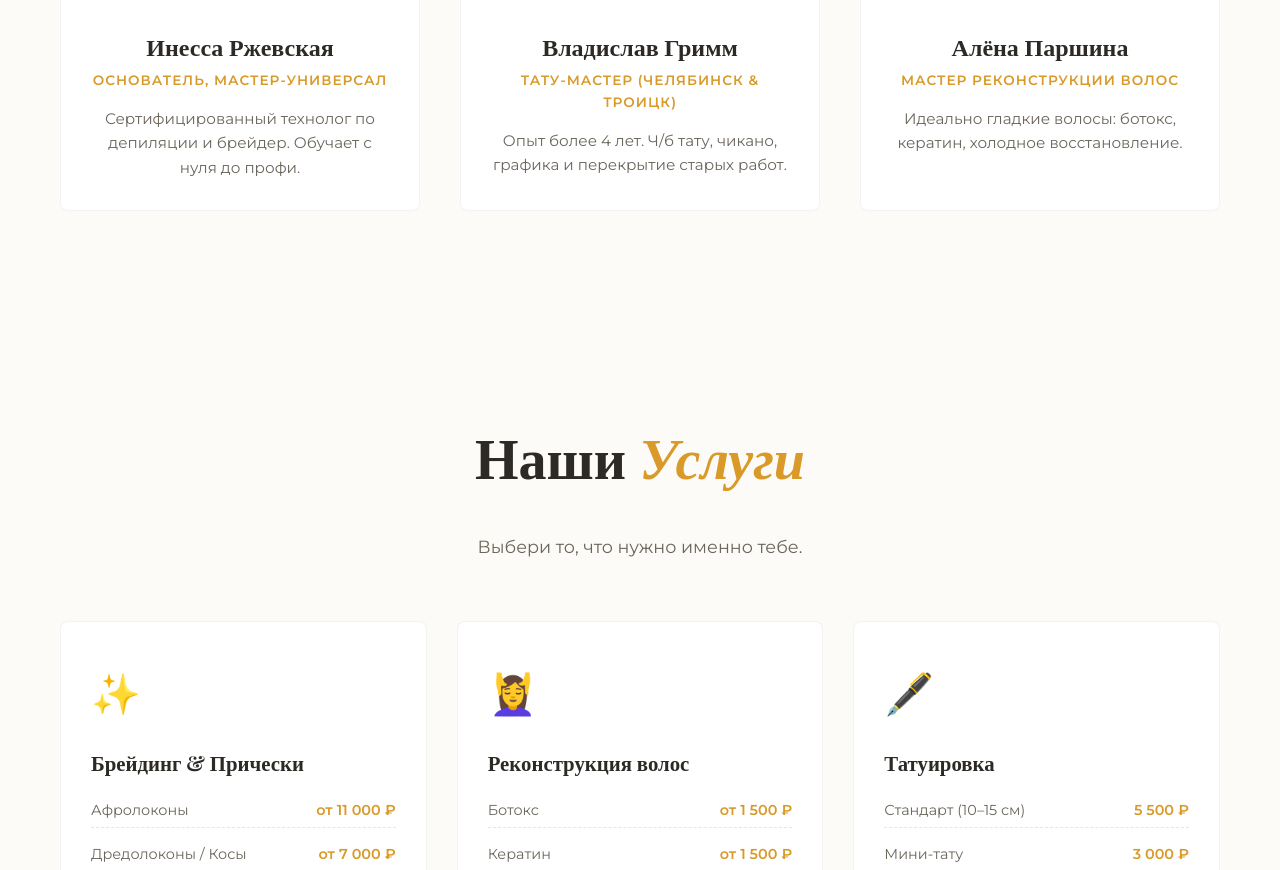
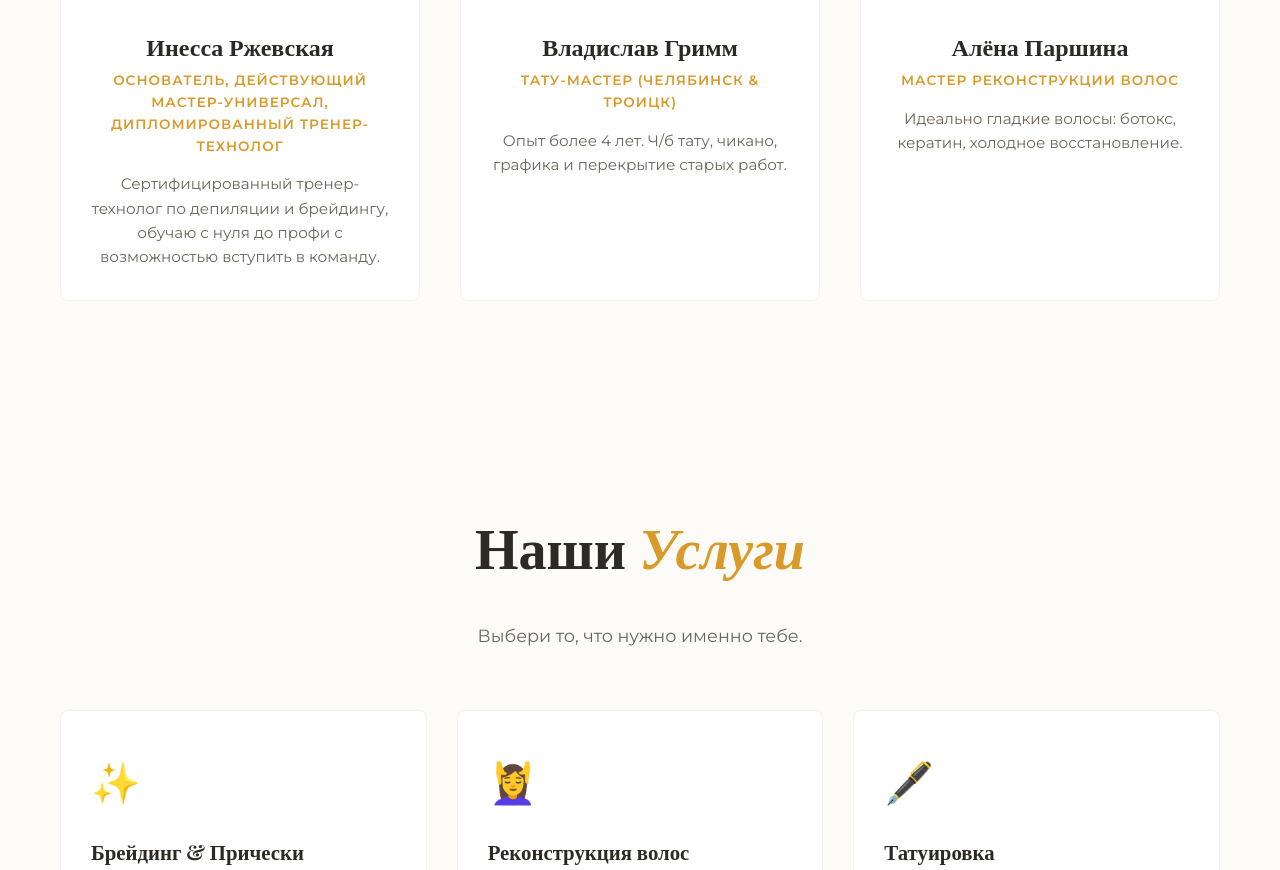
Before and after one commit to neirostuff/honey-studio, a plain HTML site: page index.html in a window 1280 px wide. Shown: the part 1542-2412 px from the top of the page. Drawn offline with nearby package versions, Linux system fonts and the light colour scheme.

Commit message:
style: update Inessa's master card role and description

```diff
--- a/index.html
+++ b/index.html
@@ -85,8 +85,8 @@
                     </div>
                     <div class="master-info">
                         <h3>Инесса Ржевская</h3>
-                        <p class="master-role">Основатель, Мастер-универсал</p>
-                        <p class="master-desc">Сертифицированный технолог по депиляции и брейдер. Обучает с нуля до профи.</p>
+                        <p class="master-role">Основатель, действующий мастер-универсал, дипломированный тренер-технолог</p>
+                        <p class="master-desc">Сертифицированный тренер-технолог по депиляции и брейдингу, обучаю с нуля до профи с возможностью вступить в команду.</p>
                     </div>
                 </a>
 
```
